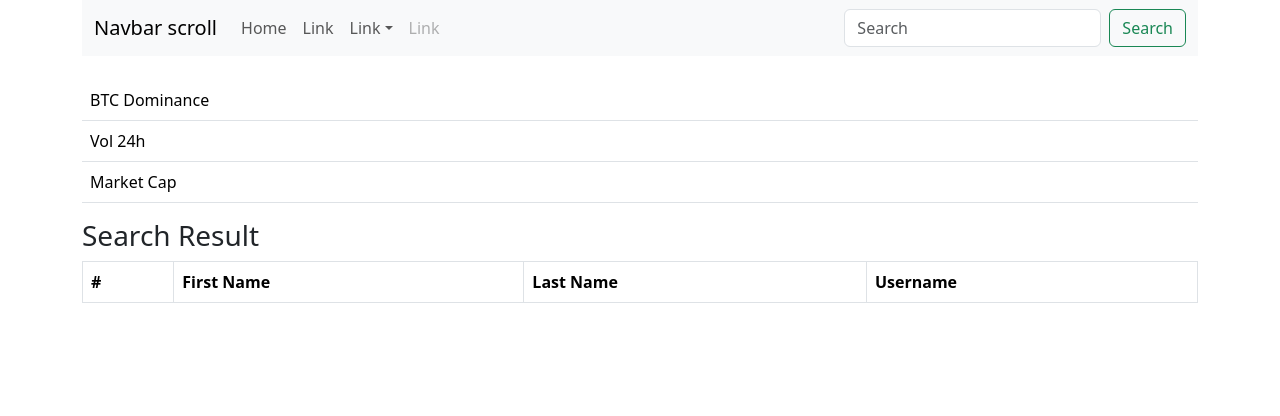
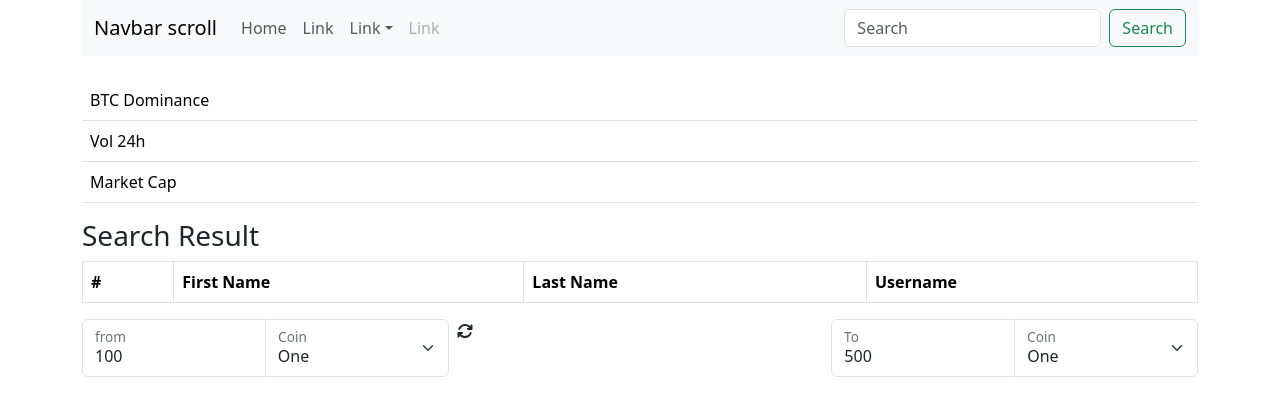
Before and after one commit to visualGravitySense/crypto-data, a React (Vite) app: page / in a window 1280 px wide. Shown: the top 416 px of the page. Built offline with nearby package versions, Linux system fonts and the light colour scheme.

Commit message:
convertor, font awesome, bugs

```diff
--- a/package.json
+++ b/package.json
@@ -10,6 +10,11 @@
     "preview": "vite preview"
   },
   "dependencies": {
+    "@fortawesome/fontawesome-svg-core": "^6.6.0",
+    "@fortawesome/free-brands-svg-icons": "^6.6.0",
+    "@fortawesome/free-regular-svg-icons": "^6.6.0",
+    "@fortawesome/free-solid-svg-icons": "^6.6.0",
+    "@fortawesome/react-fontawesome": "^0.2.2",
     "bootstrap": "^5.3.3",
     "react": "^18.3.1",
     "react-bootstrap": "^2.10.0",
--- a/src/App.jsx
+++ b/src/App.jsx
@@ -5,6 +5,7 @@ import ListCoins from "./ListCoins";
 import CoinPage from "./CoinPage";
 import GlobalData from "./GlobalData";
 import SearchResult from "./SearchResult";
+import Converter from "./Converter";
 
 function App() {
   return (
@@ -14,7 +15,7 @@ function App() {
       {/* <ListCoins /> */}
       {/* <CoinPage /> */}
       <SearchResult />
-
+      <Converter />
     </Container>
   );
 }
--- /dev/null
+++ b/src/Converter.jsx
@@ -0,0 +1,87 @@
+import React from 'react';
+import Col from 'react-bootstrap/Col';
+import FloatingLabel from 'react-bootstrap/FloatingLabel';
+import Form from 'react-bootstrap/Form';
+import Row from 'react-bootstrap/Row';
+import InputGroup from 'react-bootstrap/InputGroup';
+import { FontAwesomeIcon } from '@fortawesome/react-fontawesome';
+import { faArrowsRotate } from '@fortawesome/free-solid-svg-icons';
+
+const initialState = {
+    from: 100,
+    to: 500,
+};
+
+function Converter() {
+    const [values, setValues] = React.useState(initialState);
+    const [leftToRight, setLeftToRight] = React.useState(true);
+
+    const handleClick = () => {
+
+        setValues ({
+            from: !leftToRight ? values.to : values.from,
+            to: !leftToRight ? values.from : values.to,
+        });
+
+        setLeftToRight(!leftToRight);
+    };
+
+    // const from = leftToRight ? values.to : values.from;
+    // const to =
+    return (
+        <Row className="g-2">
+      <Col md>
+        <InputGroup className="mb-3">
+            <FloatingLabel controlId="floatingInputGrid" label="from">
+                <Form.Control type="email" placeholder="name@example.com"
+                value={leftToRight ? values.from : values.to}
+                defaultValue = {values.to}
+                />
+                </FloatingLabel>
+
+            <FloatingLabel
+                controlId="floatingSelectGrid"
+                label="Coin"
+                >
+                <Form.Select aria-label="Floating label select example">
+                    <option value="1">One</option>
+                    <option value="2">Two</option>
+                    <option value="3">Three</option>
+                </Form.Select>
+                </FloatingLabel>
+
+
+        </InputGroup>
+
+      </Col>
+
+        <Col> <FontAwesomeIcon icon={faArrowsRotate} onClick = {handleClick}/> </Col>
+
+      <Col md>
+      <InputGroup className="mb-3">
+            <FloatingLabel controlId="toInput" label="To">
+                <Form.Control type="text" placeholder="name@example.com"
+                value={leftToRight ? values.to : values.from}
+                defaultValue = {values.from}
+                />
+                </FloatingLabel>
+
+            <FloatingLabel
+                controlId="floatingSelectGrid"
+                label="Coin"
+                >
+                <Form.Select aria-label="Floating label select example">
+                    <option value="1">One</option>
+                    <option value="2">Two</option>
+                    <option value="3">Three</option>
+                </Form.Select>
+                </FloatingLabel>
+
+
+        </InputGroup>
+      </Col>
+    </Row>
+    );
+}
+
+export default Converter;
```
Also changed, not shown: 1 other file (tests, documents, lock files or other folders).
